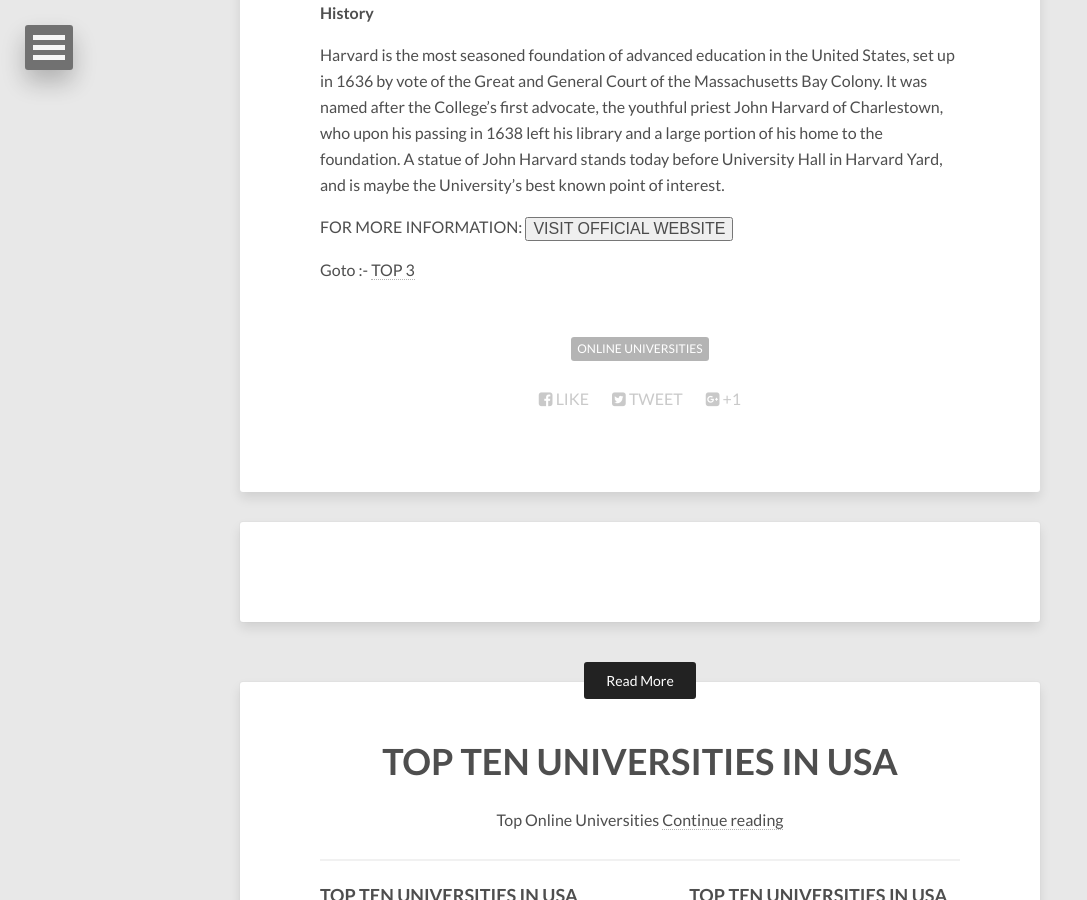
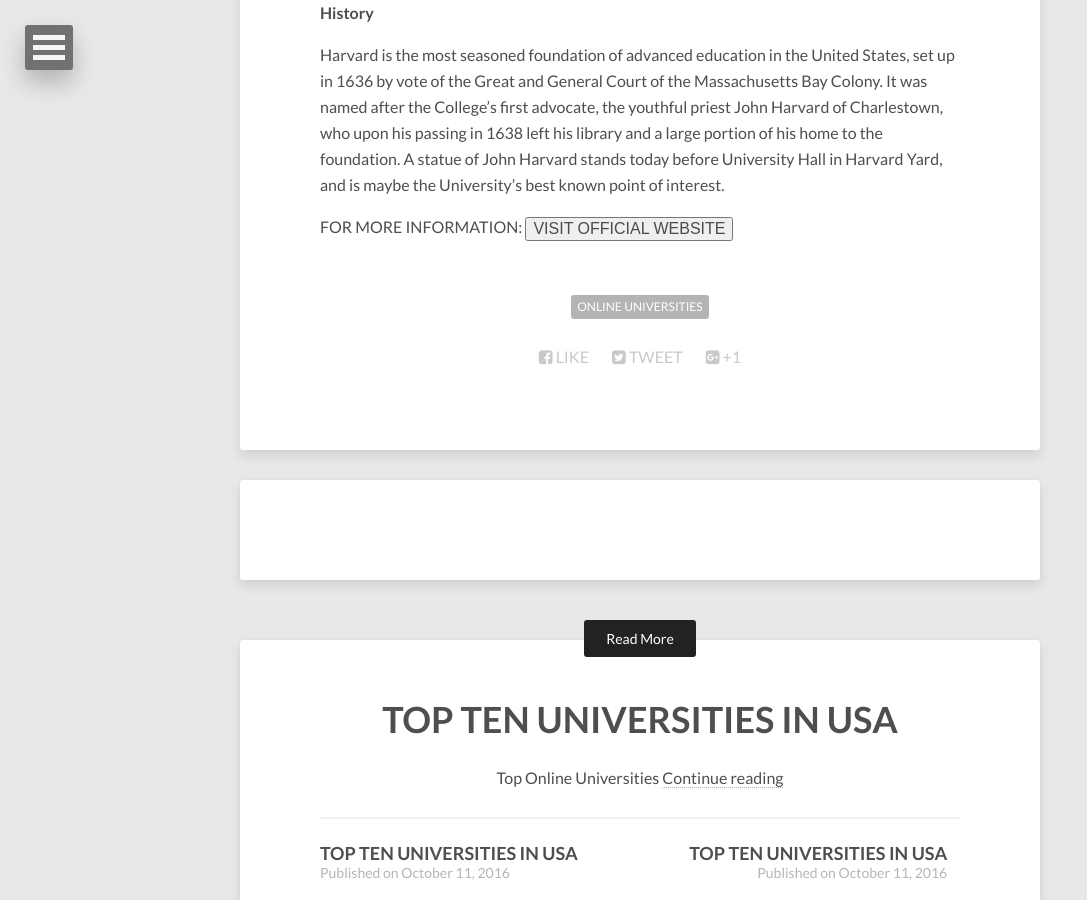
Before and after one commit to vivek1karna/topten, a Jekyll site: the page built from _posts/2016-10-11-top-online-universities2.md, in a window 1280 px wide and 900 px high, scrolled down 1007 px. Shown: the whole window, without its empty margins (0-1087 px from the left). Built offline with Jekyll 4.4.1, drawn with Linux system fonts in a browser that asks for light colours; nearby versions of some CDN libraries; comment, search, counter and statistics services are not loaded.

Commit message:
Update 2016-10-11-top-online-universities2.md

```diff
--- a/_posts/2016-10-11-top-online-universities2.md
+++ b/_posts/2016-10-11-top-online-universities2.md
@@ -23,5 +23,3 @@
 
 FOR MORE INFORMATION:
 <button><a href="http://www.harvard.edu/">VISIT OFFICIAL WEBSITE</a></button>
-
-Goto :- [TOP 3](/topten/top-online-universities3/)
```
